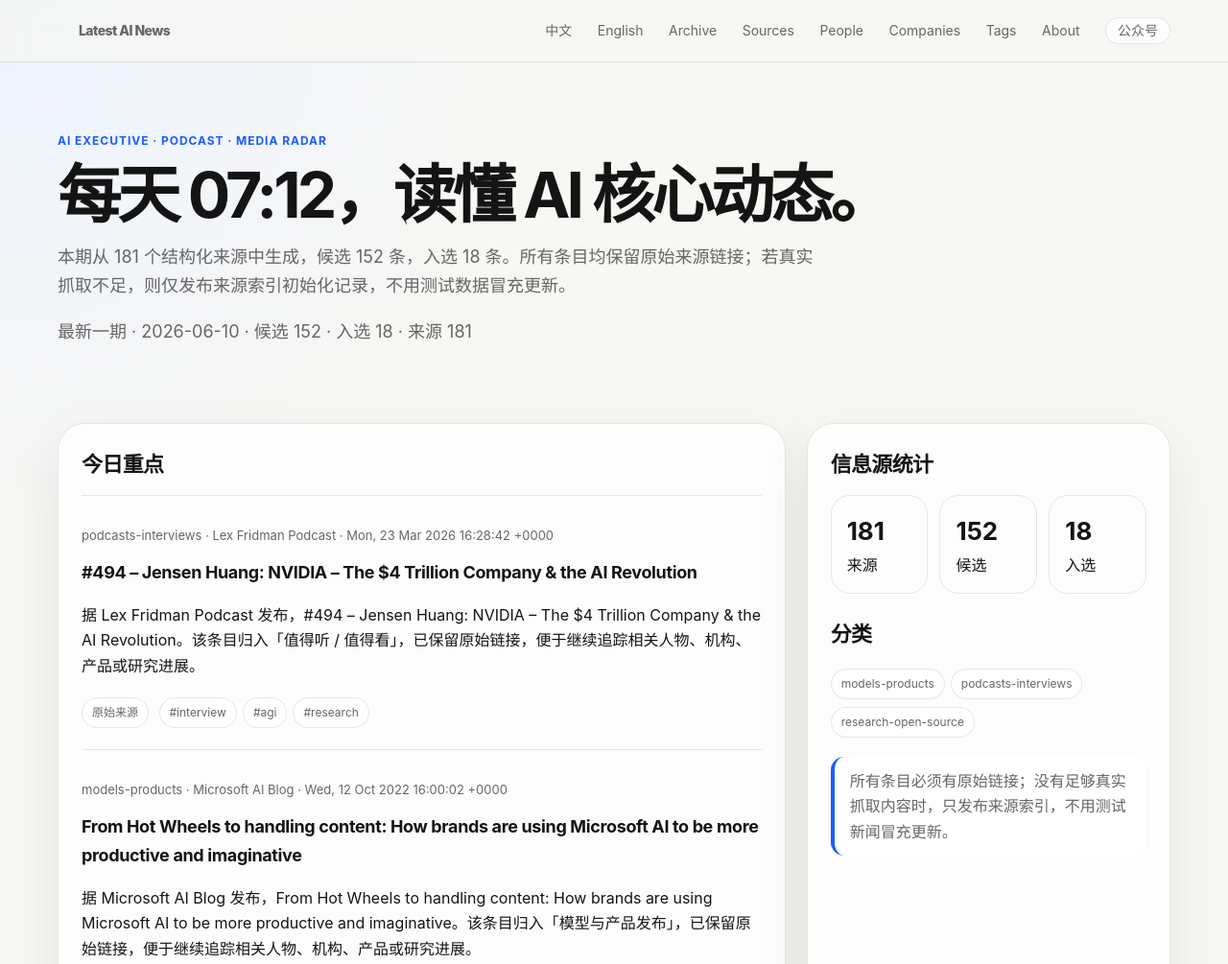
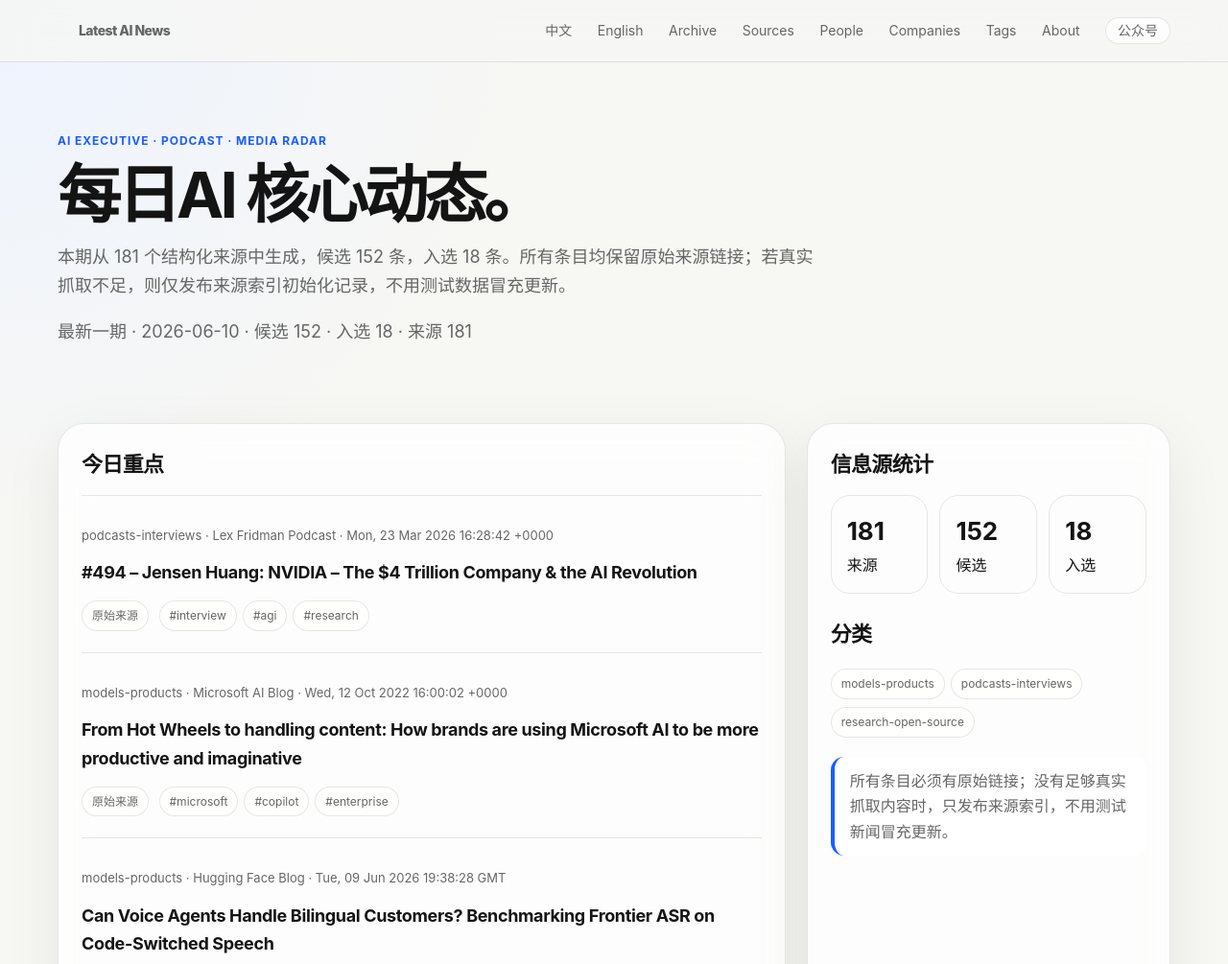
Before and after one commit to siner9586/Latest_AI_News, an Astro site: page / in a window 1280 px wide. Shown: the top 1005 px of the page at 96% size. Built offline with nearby package versions, Linux system fonts and the light colour scheme; Astro itself is replaced by a stand-in of ours.

Commit message:
feat: simplify Chinese homepage hero and items

```diff
--- a/src/pages/index.astro
+++ b/src/pages/index.astro
@@ -6,7 +6,7 @@ const b = latestBrief;
 <Base title={`AI 新闻简报 · ${b.date}`} description={b.overview_zh}>
   <section class="hero">
     <div class="eyebrow">AI Executive · Podcast · Media Radar</div>
-    <h1>每天 07:12，读懂 AI 核心动态。</h1>
+    <h1>每日AI 核心动态。</h1>
     <p>{b.overview_zh}</p>
     <p class="muted">最新一期 · {b.date} · 候选 {b.candidate_count} · 入选 {b.selected_count} · 来源 {b.source_count}</p>
   </section>
@@ -17,7 +17,6 @@ const b = latestBrief;
         <article class="item">
           <p class="meta">{item.category} · {item.source_name} · {item.published_at}</p>
           <h3>{item.title}</h3>
-          <p>{item.summary_zh}</p>
           <a class="pill" href={item.original_url} target="_blank" rel="noreferrer">原始来源</a>
           {(item.tags || []).map((t:string) => <span class="pill">#{t}</span>)}
         </article>
```
